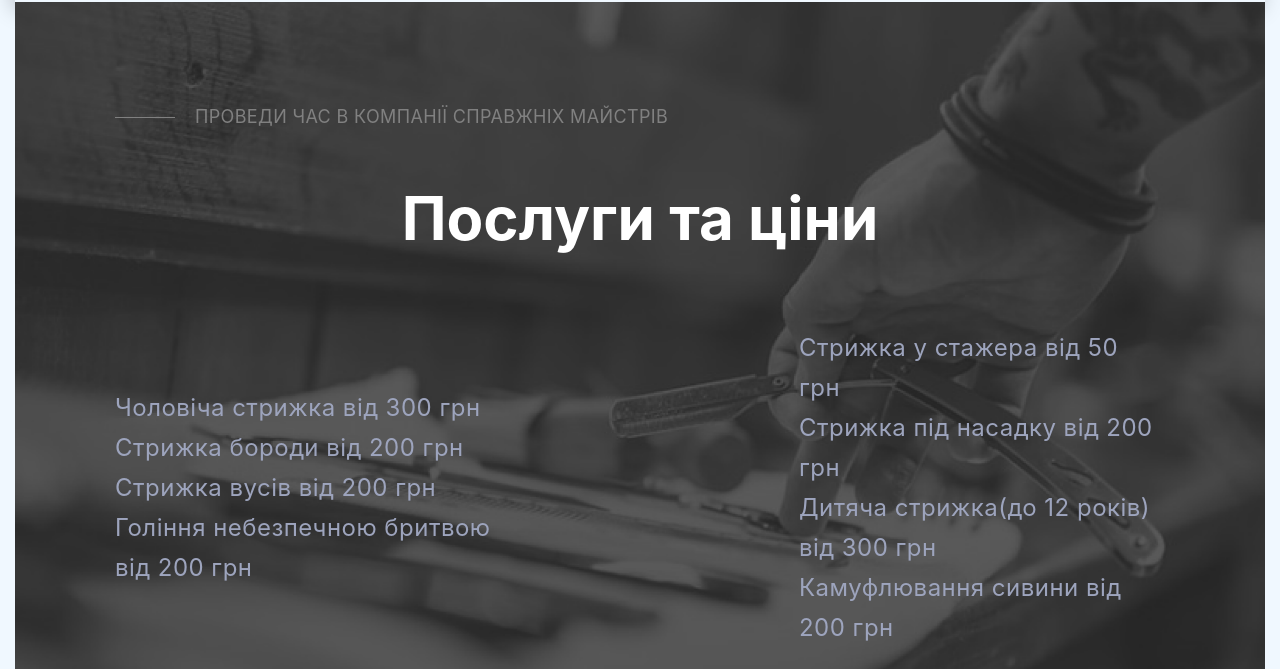
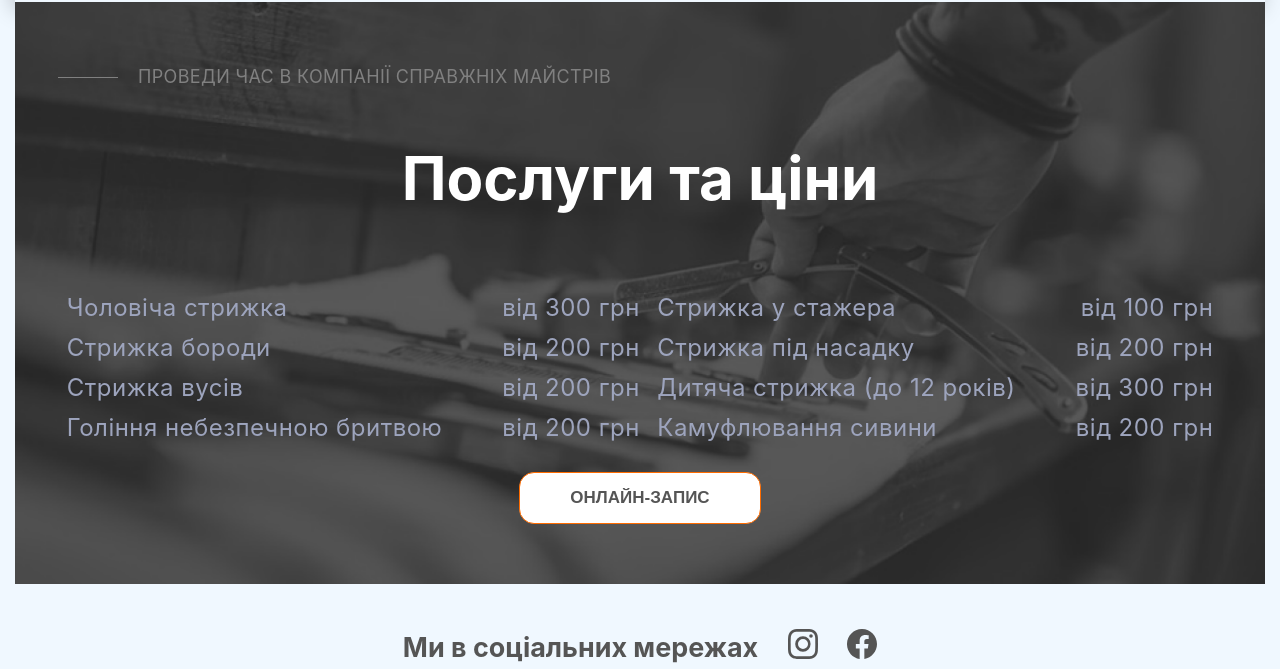
Before and after one commit to OllBond/barbershop, a React app: page /price in a window 1280 px wide. Shown: the part 98-767 px from the top of the page. Built offline with nearby package versions, Linux system fonts and the light colour scheme.

Commit message:
add css in priceList

```diff
--- a/src/modules/Main/main.module.css
+++ b/src/modules/Main/main.module.css
@@ -20,7 +20,7 @@
 .text::before {
   display: inline-block;
   content: "";
-  width: 60px;
+  width: 100px;
   height: 1px;
   margin-right: 20px;
   background-color: var(--hero-text-color);
--- a/src/modules/PriceList/PriceList.jsx
+++ b/src/modules/PriceList/PriceList.jsx
@@ -26,14 +26,15 @@ const PriceList = () => {
           </ul>
           <ul className={css.priceList}>
             <li className={css.priceItem}>
-              Стрижка у стажера<span className={css.value}> від 50 грн</span>
+              Стрижка у стажера
+              <span className={css.value}> від 100 грн</span>
             </li>
             <li className={css.priceItem}>
               Стрижка під насадку
               <span className={css.value}> від 200 грн</span>
             </li>
             <li className={css.priceItem}>
-              Дитяча стрижка(до 12 років)
+              Дитяча стрижка (до 12 років)
               <span className={css.value}> від 300 грн</span>
             </li>
             <li className={css.priceItem}>
--- a/src/modules/PriceList/price-list.module.css
+++ b/src/modules/PriceList/price-list.module.css
@@ -1,5 +1,5 @@
 .sectionPrice {
-  padding: 100px;
+  padding: 60px 43px;
   background-image: url("../../image/bgimgprice-2x.png");
   background-color: var(--secondary-text-color);
   background-repeat: no-repeat;
@@ -31,9 +31,7 @@
 }
 .listWrapper {
   display: flex;
-  justify-content: center;
-  align-items: center;
-  gap: 300px;
+  justify-content: space-around;
 }
 
 .priceList {
@@ -42,10 +40,13 @@
   line-height: 1.67;
   letter-spacing: 0.02em;
 }
-/* .priceItem {
+.priceItem {
   display: flex;
-  gap: 200px;
-} */
-/* .value {
-  order: 3;
-} */
+  align-items: center;
+  gap: 60px;
+}
+
+.value {
+  margin-left: auto;
+  text-align: center;
+}
```
Also changed, not shown: src/image/master-1x.jpg (added), src/image/master-2x.jpg (added), src/image/master2-1x.jpg (added), src/image/master2-2x.jpg (added), src/image/master3-1x.jpg (added), src/image/master3-2x.jpg (added).
